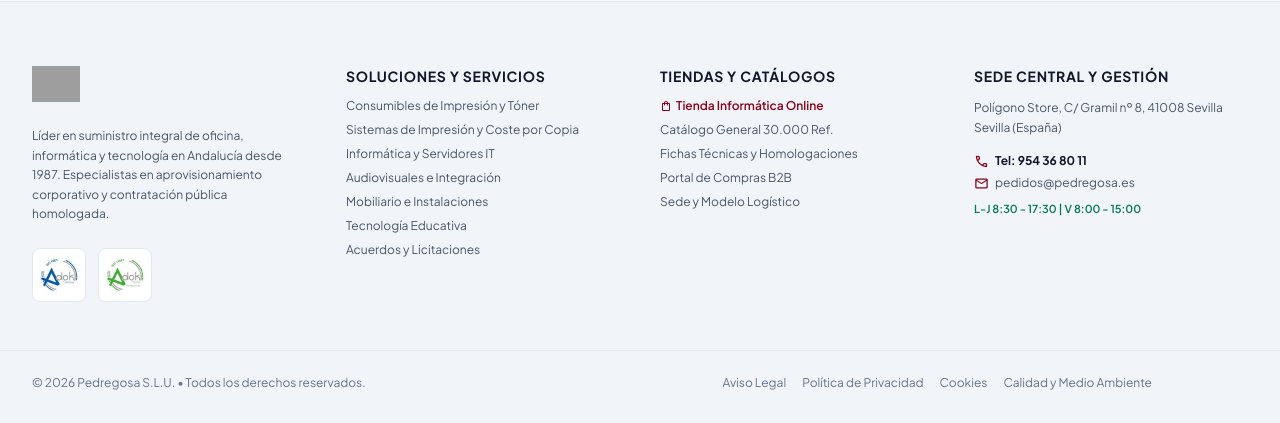
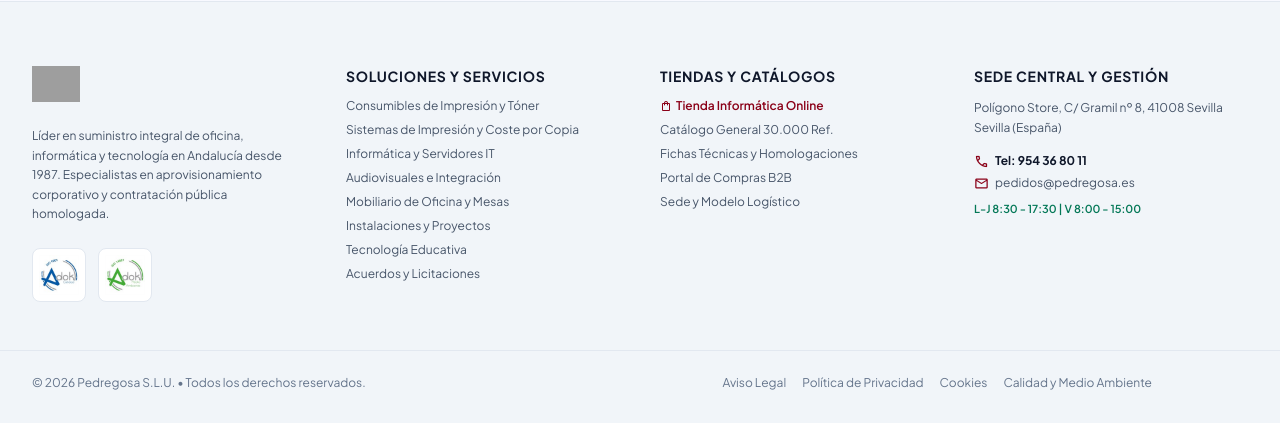
Before and after one commit to PedreMk/corporativa2027, a WordPress theme: template page.php in a window 1280 px wide. Shown: the part 468-891 px from the top of the page. Run offline with PHP 8.4 and a stand-in for WordPress, Linux system fonts and the light colour scheme; the site name, menu and one post (Sample post) are stand-ins, and other content is empty; some libraries are stand-ins or nearby versions; grey boxes are pictures that could not be loaded.

Commit message:
Restriccion de barra de ajustes a administradores conectados, enlaces footer limpios y screenshot.png oficial 1200x900

```diff
--- a/footer.php
+++ b/footer.php
@@ -35,11 +35,12 @@ if (!defined('ABSPATH')) exit;
       <div class="flex flex-col gap-3">
         <span class="font-bold text-sm text-slate-900 uppercase tracking-wider">Soluciones y Servicios</span>
         <ul class="flex flex-col gap-2 text-xs text-slate-600">
-          <li><a class="hover:text-primary transition-colors" href="<?php echo esc_url(home_url('/consumibles/')); ?>">Consumibles de Impresión y Tóner</a></li>
-          <li><a class="hover:text-primary transition-colors" href="<?php echo esc_url(home_url('/impresion-gestionada/')); ?>">Sistemas de Impresión y Coste por Copia</a></li>
+          <li><a class="hover:text-primary transition-colors" href="<?php echo esc_url(home_url('/consumibles-e-impresoras/')); ?>">Consumibles de Impresión y Tóner</a></li>
+          <li><a class="hover:text-primary transition-colors" href="<?php echo esc_url(home_url('/consumibles-e-impresoras/')); ?>">Sistemas de Impresión y Coste por Copia</a></li>
           <li><a class="hover:text-primary transition-colors" href="<?php echo esc_url(home_url('/informatica/')); ?>">Informática y Servidores IT</a></li>
           <li><a class="hover:text-primary transition-colors" href="<?php echo esc_url(home_url('/audiovisuales/')); ?>">Audiovisuales e Integración</a></li>
-          <li><a class="hover:text-primary transition-colors" href="<?php echo esc_url(home_url('/mobiliario-e-instalaciones-de-oficina/')); ?>">Mobiliario e Instalaciones</a></li>
+          <li><a class="hover:text-primary transition-colors" href="<?php echo esc_url(home_url('/mobiliario-de-oficina/')); ?>">Mobiliario de Oficina y Mesas</a></li>
+          <li><a class="hover:text-primary transition-colors" href="<?php echo esc_url(home_url('/mobiliario-e-instalaciones-de-oficina/')); ?>">Instalaciones y Proyectos</a></li>
           <li><a class="hover:text-primary transition-colors" href="<?php echo esc_url(home_url('/equipos-educat/')); ?>">Tecnología Educativa</a></li>
           <li><a class="hover:text-primary transition-colors" href="<?php echo esc_url(home_url('/acuerdos-licitaciones/')); ?>">Acuerdos y Licitaciones</a></li>
         </ul>
@@ -97,8 +98,8 @@ if (!defined('ABSPATH')) exit;
   </footer>
 
 <?php
-// Barra de configuración rápida en vivo, demos y widget multicanal (Sólo administradores identificados)
-if (current_user_can('manage_options') && file_exists(get_template_directory() . '/inc/live-customizer.php')) {
+// Barra de configuración rápida en vivo, demos y widget multicanal (Sólo administradores identificados y conectados)
+if (is_user_logged_in() && current_user_can('manage_options') && file_exists(get_template_directory() . '/inc/live-customizer.php')) {
     include get_template_directory() . '/inc/live-customizer.php';
 }
 ?>
--- a/inc/live-customizer.php
+++ b/inc/live-customizer.php
@@ -4,7 +4,7 @@
  * Barra de Configuración Rápida en vivo para demostraciones a clientes
  * Desarrollado por CHRISTOPHE PALMIERO (www.infopixel.es - info@infopixel.es)
  */
-if (defined('ABSPATH') && !current_user_can('manage_options')) {
+if (!defined('ABSPATH') || !is_user_logged_in() || !current_user_can('manage_options')) {
     return;
 }
 ?>
```
Also changed, not shown: screenshot.png.
